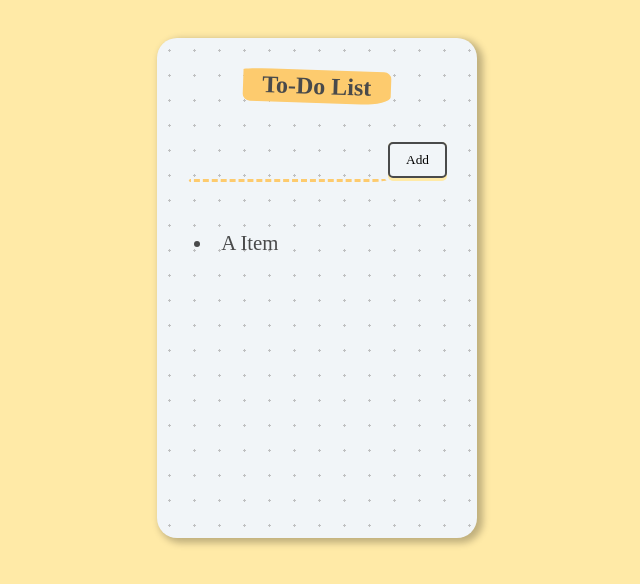
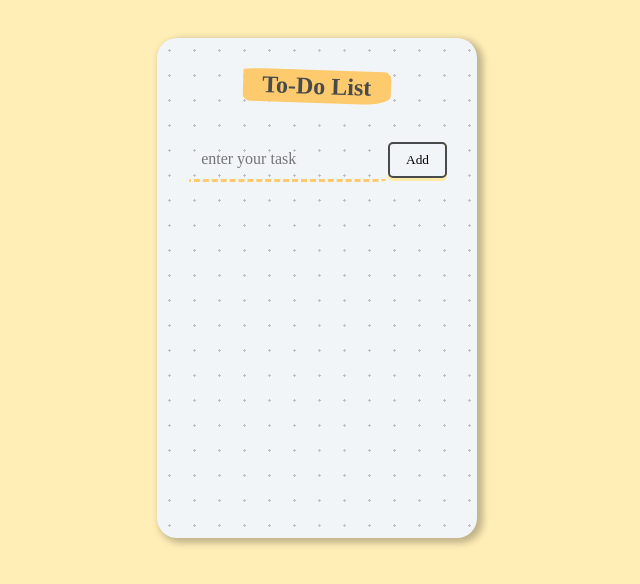
Before and after one commit to antirex/Emojipedia_React, a React (Create React App) app: page / in a window 1280 px wide. Shown: the top 584 px of the page, without its empty margins (323-963 px from the left). Built offline with nearby package versions, Linux system fonts and the light colour scheme.

Commit message:
To-do-list

```diff
--- a/public/styles.css
+++ b/public/styles.css
@@ -1,6 +1,6 @@
 /* simple to-do list - App2.jsx */
 body {
-  background-color: #ffeaa7;
+  background-color: #ffeeb6;
   min-height: 70vh;
   padding: 1rem;
   box-sizing: border-box;
@@ -18,7 +18,7 @@ body {
   height: auto;
   min-height: 500px;
   max-width: 500px;
-  min-width: 250px;
+  min-width: 300px;
   background: #f1f5f8;
   background-image: radial-gradient(#bfc0c1 7.2%, transparent 0);
   background-size: 25px 25px;
@@ -45,6 +45,7 @@ body {
   box-sizing: border-box;
   background-color: transparent;
   padding: 0.7rem;
+  outline: none;
   border-bottom-right-radius: 15px 3px;
   border-bottom-left-radius: 3px 15px;
   border: solid 3px transparent;
@@ -62,6 +63,7 @@ button {
   font-family: "Architects Daughter", cursive;
   text-decoration: none;
   padding-bottom: 3px;
+  outline: none;
   border-radius: 5px;
   background-color: #ffeaa7;
 }
--- a/src/components/App2.jsx
+++ b/src/components/App2.jsx
@@ -1,20 +1,39 @@
-import React from "react";
+import React, { useState } from "react";
 
 function App2() {
+  const [item, setItem] = useState();
+  const [list, setList] = useState([]);
+  function handleChange(event) {
+    const { value } = event.target;
+    setItem(value);
+  }
+  function handleClick() {
+    if (item) {
+      setList((prevItem) => [...prevItem, item]);
+      setItem("");
+    }else alert("Enter some text to add a task!")
+  }
   return (
     <div className="container">
       <div className="heading">
         <h1>To-Do List</h1>
       </div>
       <div className="form">
-        <input type="text" />
-        <button>
+        <input
+          type="text"
+          onChange={handleChange}
+          value={item}
+          placeholder="enter your task"
+        />
+        <button onClick={handleClick}>
           <span>Add</span>
         </button>
       </div>
       <div>
         <ul>
-          <li>A Item </li>
+          {list.map((list) => (
+            <li>{list}</li>
+          ))}
         </ul>
       </div>
     </div>
```
Also changed, not shown: 1 other file (tests, documents, lock files or other folders).
